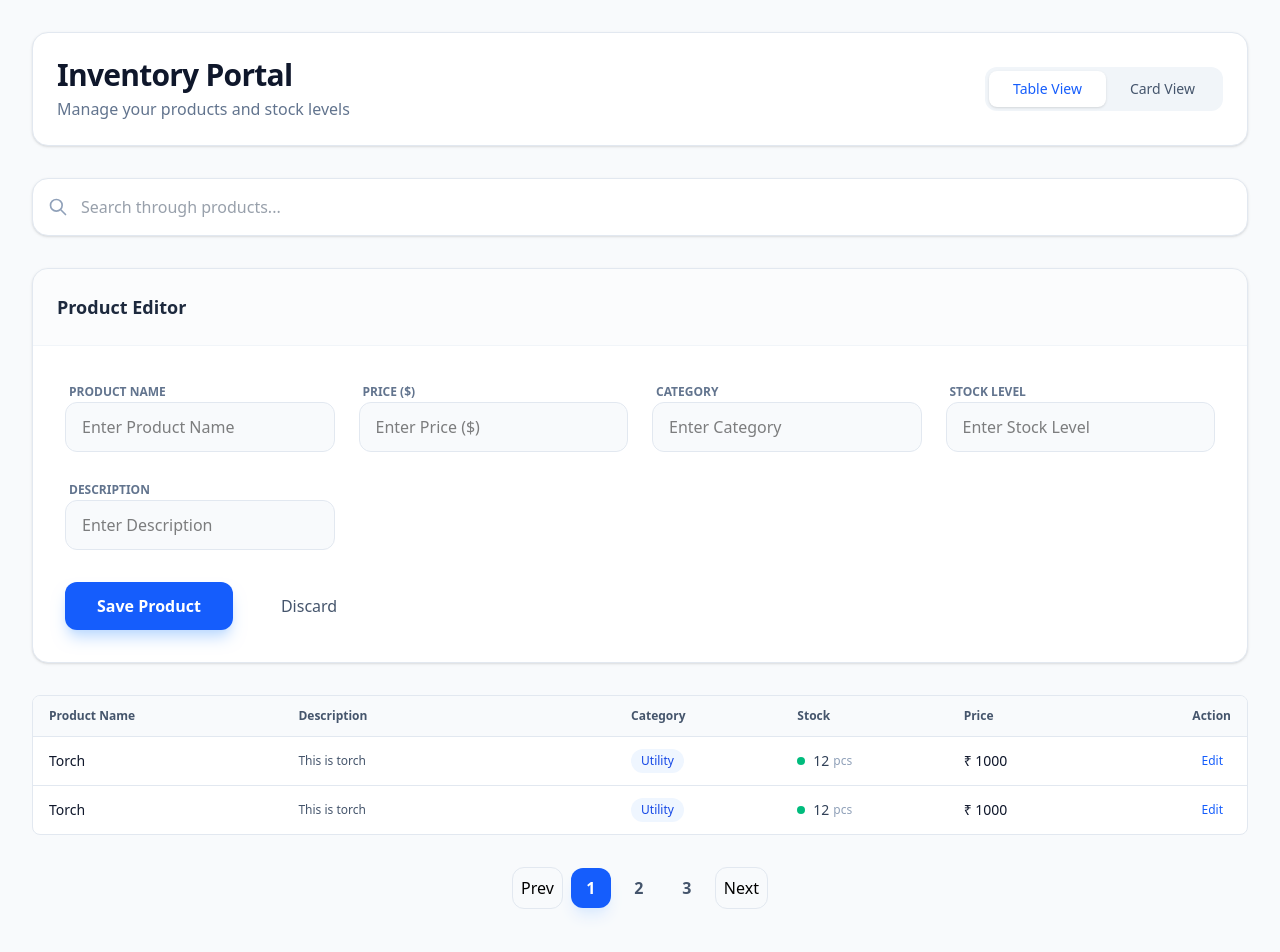
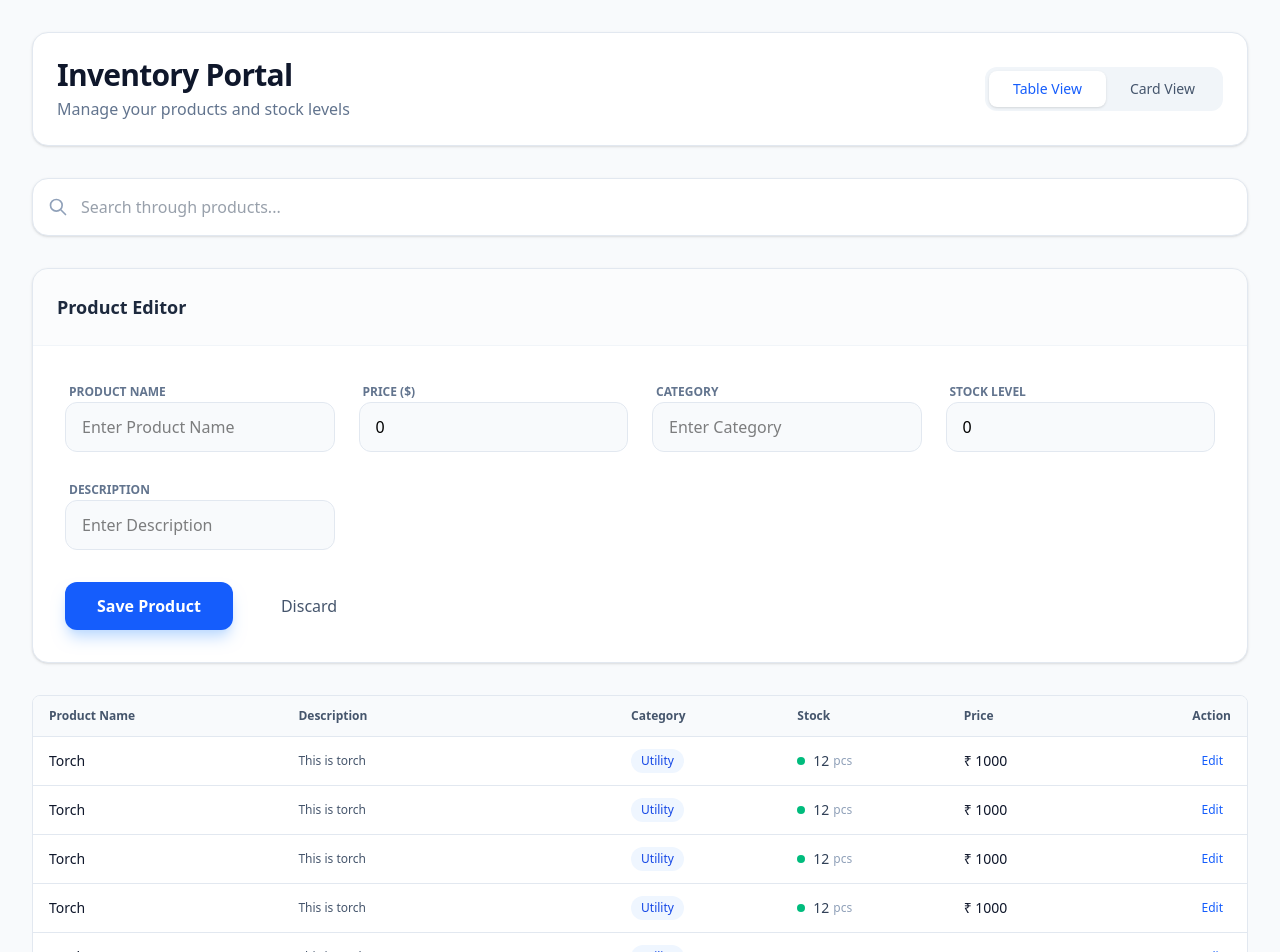
Before and after one commit to droidDev-Ak/Labs_frontend_task, a React (Vite) app in the folder Labs Task/Labs_task/: page / in a window 1280 px wide. Shown: the top 952 px of the page. Built offline with nearby package versions, Linux system fonts and the light colour scheme.

Commit message:
discard fixed

```diff
--- a/Labs Task/Labs_task/src/components/ProductDisplay.jsx
+++ b/Labs Task/Labs_task/src/components/ProductDisplay.jsx
@@ -99,7 +99,7 @@ const ProductDisplay = ({ viewType, products }) => {
       {products.map((p) => (
         <div
           key={p.id}
-          className="bg-white rounded-lg border border-slate-200 hover:border-slate-300 transition-all max-w-60 mx-auto w-full"
+          className="bg-white rounded-lg border border-slate-200 hover:border-slate-300 transition-all max-w-60  w-full"
         >
           <div className="p-3">
             <div className="flex items-start justify-between mb-2">
--- a/Labs Task/Labs_task/src/components/ProductForm.jsx
+++ b/Labs Task/Labs_task/src/components/ProductForm.jsx
@@ -1,6 +1,6 @@
 import { useState } from "react";
 
-const ProductForm = ({ products, setProducts }) => {
+const ProductForm = ({ setProducts }) => {
   const fields = [
     { "Product Name": "name" },
     { "Price ($)": "price" },
@@ -8,26 +8,35 @@ const ProductForm = ({ products, setProducts }) => {
     { "Stock Level": "stock" },
     { Description: "description" },
   ];
-  const initalState = {
+  const initialState = {
     name: "",
     description: "",
     stock: 0,
     category: "",
     price: 0,
   };
-  const [formData, setFormData] = useState(initalState);
-
+  const [formData, setFormData] = useState(initialState);
+  const [error, setError] = useState(false);
   const handleProductAdd = () => {
+    if (
+      Object.values(formData).some((field) => {
+        return field == "" || field == 0;
+      })
+    ) {
+      setError(true);
+      return;
+    }
     setProducts((prev) => [...prev, formData]);
-    console.log(products);
+    setFormData(initialState);
   };
 
   const handleDiscard = () => {
-    setFormData(initalState);
+    setError(false);
+    setFormData(initialState);
   };
   const handleChange = (name, value) => {
+    setError(false);
     setFormData((prev) => ({ ...prev, [name]: value }));
-    console.log(formData);
   };
 
   return (
@@ -40,7 +49,7 @@ const ProductForm = ({ products, setProducts }) => {
           {fields.map((field) => {
             const keyName = Object.keys(field)[0];
             const values = Object.values(field)[0];
-            console.log(values);
+
             return (
               <div key={keyName} className="space-y-2">
                 <label className="text-xs font-bold text-slate-500 uppercase ml-1">
@@ -52,7 +61,7 @@ const ProductForm = ({ products, setProducts }) => {
                       ? "number"
                       : "text"
                   }
-                  value={formData.values}
+                  value={formData[values]}
                   onChange={(e) => handleChange(values, e.target.value)}
                   placeholder={`Enter ${keyName}`}
                   className="w-full px-4 py-3 bg-slate-50 border border-slate-200 rounded-xl focus:bg-white focus:ring-2 focus:ring-blue-500 outline-none transition-all"
@@ -61,7 +70,24 @@ const ProductForm = ({ products, setProducts }) => {
             );
           })}
         </div>
-
+        {error && (
+          <div className="flex items-center gap-2 p-3 mt-4 bg-red-50 border-l-4 border-red-500 rounded-md">
+            <svg
+              className="w-5 h-5 text-red-500"
+              fill="currentColor"
+              viewBox="0 0 20 20"
+            >
+              <path
+                fillRule="evenodd"
+                d="M18 10a8 8 0 11-16 0 8 8 0 0116 0zm-7 4a1 1 0 11-2 0 1 1 0 012 0zm-1-9a1 1 0 00-1 1v4a1 1 0 102 0V6a1 1 0 00-1-1z"
+                clipRule="evenodd"
+              />
+            </svg>
+            <span className="text-sm font-semibold text-red-700">
+              All fields are required
+            </span>
+          </div>
+        )}
         <div className="mt-8 flex items-center gap-4">
           <button
             onClick={handleProductAdd}
--- a/Labs Task/Labs_task/src/pages/Home.jsx
+++ b/Labs Task/Labs_task/src/pages/Home.jsx
@@ -10,6 +10,27 @@ export default function App() {
   const [searchTerm, setSearchTerm] = useState("");
   const [currentPage, setCurrentPage] = useState(1);
   const [products, setProducts] = useState([
+    {
+      name: "Torch",
+      price: 1000,
+      category: "Utility",
+      stock: 12,
+      description: "This is torch ",
+    },
+    {
+      name: "Torch",
+      price: 1000,
+      category: "Utility",
+      stock: 12,
+      description: "This is torch ",
+    },
+    {
+      name: "Torch",
+      price: 1000,
+      category: "Utility",
+      stock: 12,
+      description: "This is torch ",
+    },
     {
       name: "Torch",
       price: 1000,
```
